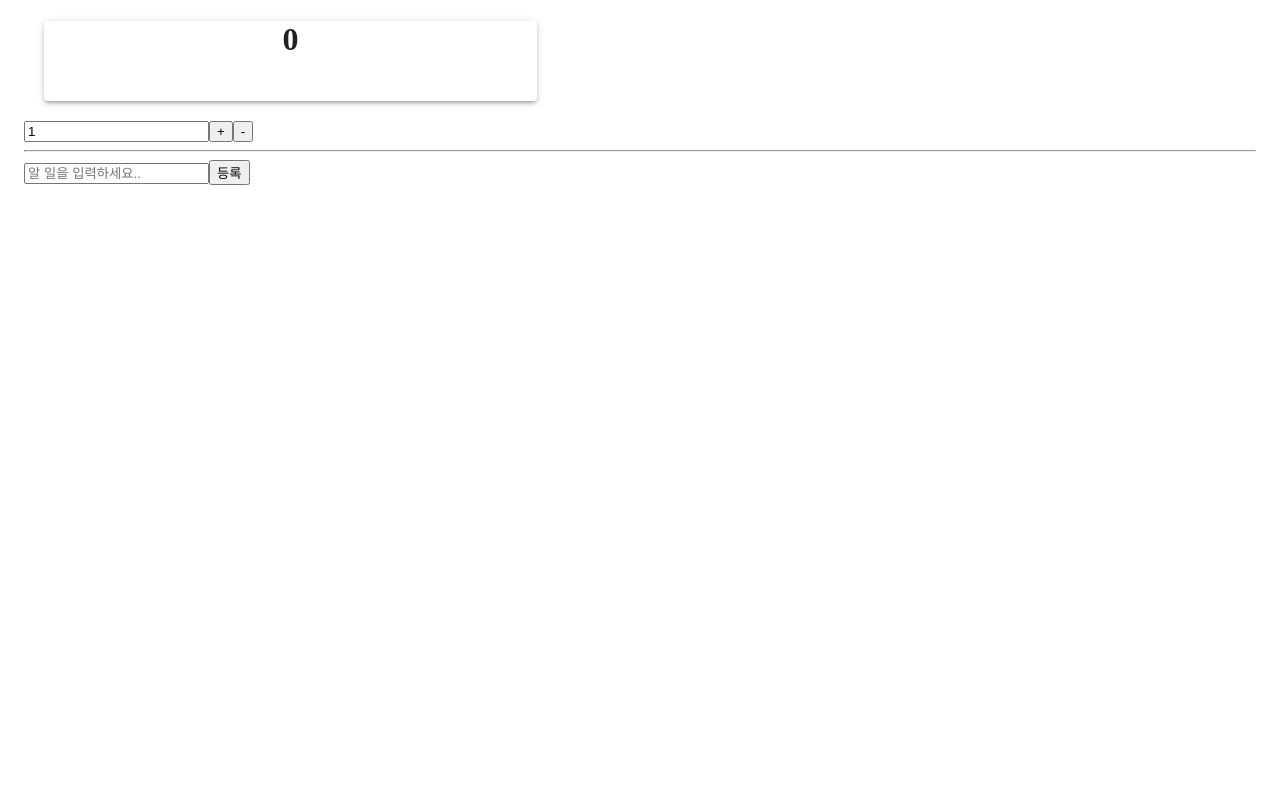
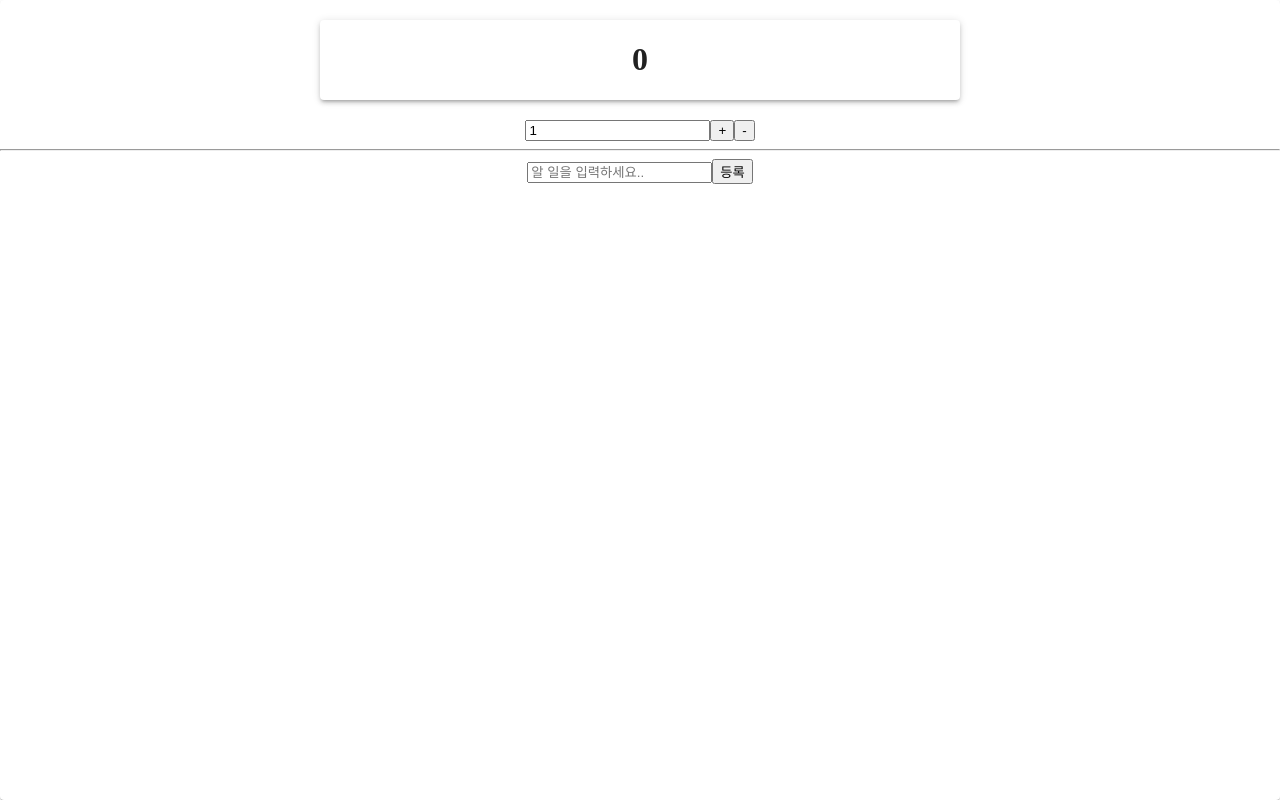
Before and after one commit to SI-Kim/conter, a React (Create React App) app: page / in a window 1280 px wide. Built offline with nearby package versions, Linux system fonts and the light colour scheme.

Commit message:
fixing position of counter paper

```diff
--- a/src/App.js
+++ b/src/App.js
@@ -1,18 +1,31 @@
 import React from "react";
 import CounterContainer from "./containers/CounterContainer";
 import TodosContainer from "./containers/TodosContainer";
-import { Container } from '@material-ui/core';
+import { Card } from "@material-ui/core";
+import { makeStyles } from "@material-ui/styles";
 
 function App() {
+  const classes = useStyle();
   return (
-    <div class="App" style={{height: "100%", overflow: "hidden"}}>
-      <Container style={{height: "100%"}}>
+    <div className={classes.cover}>
+      <Card className={classes.card}>
         <CounterContainer />
         <hr />
         <TodosContainer />
-      </Container>
+      </Card>
     </div>
   );
 }
 
+const useStyle = makeStyles((theme) => ({
+  card: {
+    height: "100%",
+    textAlign: "center"
+  },
+  cover: {
+    height: "100%",
+    overflow: "hidden"
+  }
+}));
+
 export default App;
--- a/src/components/Counter.js
+++ b/src/components/Counter.js
@@ -1,12 +1,8 @@
 import React from "react";
-import { makeStyles } from '@material-ui/styles';
-import {
-  Paper,
-  Grid,
-} from '@material-ui/core';
+import { makeStyles } from "@material-ui/styles";
+import { Paper, Grid } from "@material-ui/core";
 
 function Counter({ number, diff, onIncrease, onDecrease, onSetDiff }) {
-
   const onChange = (event) => {
     onSetDiff(parseInt(event.target.value, 10));
   };
@@ -16,43 +12,51 @@ function Counter({ number, diff, onIncrease, onDecrease, onSetDiff }) {
   return (
     <div>
       <Paper elevation={3} className={classes.numberPaper}>
-        <h1 className={classes.numberH1}>{number}</h1>
+        <Grid item xs={12} container justify="center">
+          <h1 className={classes.numberH1}>{number}</h1>
+        </Grid>
       </Paper>
       <Grid>
         <span>
-          <input className={classes.diffInput} type="number" value={diff} min="1" onChange={onChange} />
+          <input
+            className={classes.diffInput}
+            type="number"
+            value={diff}
+            min="1"
+            onChange={onChange}
+          />
         </span>
         <span>
-          <button className={classes.buttons} onClick={onIncrease}>+</button>
+          <button className={classes.buttons} onClick={onIncrease}>
+            +
+          </button>
         </span>
-        <button className={classes.buttons} onClick={onDecrease}>-</button>
-
-
+        <button className={classes.buttons} onClick={onDecrease}>
+          -
+        </button>
       </Grid>
     </div>
   );
 }
 
-const useStyles = makeStyles(theme => ({
+const useStyles = makeStyles((theme) => ({
   numberPaper: {
-    width: "40%",
+    width: "50%",
     height: "80%",
+    margin: "0 auto",
     minHeight: "80px",
     marginTop: "20px",
     marginBottom: "20px",
-    marginLeft: "20px",
-    margin: "0 auto"
+    marginLeft: "auto",
+    marginRight: "auto"
   },
   numberH1: {
-    textAlign: "center",
-
+    textAlign: "center"
   },
   diffInput: {
     alignItems: "center"
   },
-  buttons: {
-
-  },
+  buttons: {}
 }));
 
 export default Counter;
```
Also changed, not shown: .codesandbox/workspace.json (added).
